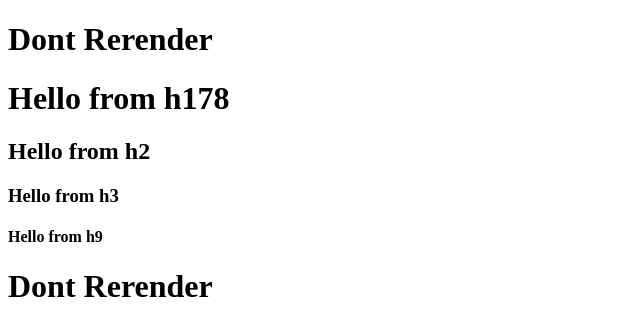
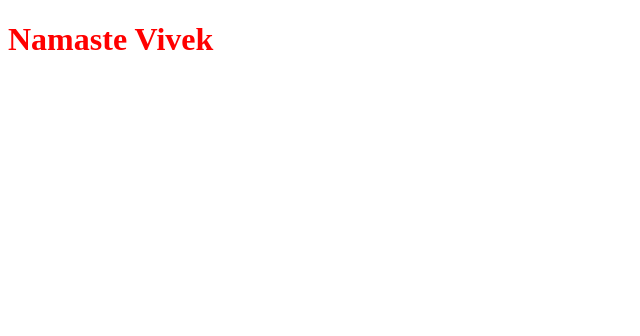
Before and after one commit to tvivek7/namaste-react, a React (Vite) app: page / in a window 1280 px wide. Shown: the top 336 px of the page, without its empty margins (0-640 px from the left). Built offline with nearby package versions, Linux system fonts and the light colour scheme.

Commit message:
EP3-half

```diff
--- a/App.js
+++ b/App.js
@@ -1,14 +1,10 @@
 import React from "react";
 import ReactDOM from "react-dom/client";
 
-const parent =
-    React.createElement("div", { id: "parent" }, [
-        React.createElement("div", { id: "child" },
-            [React.createElement("h1", { id: "h1" }, "Hello from h178"), React.createElement("h2", { id: "h2" }, "Hello from h2")]),
-        React.createElement("div", { id: "child2" },
-            [React.createElement("h3", { id: "h4" }, "Hello from h3"), React.createElement("h4", { id: "h4" }, "Hello from h9")])]);
 
-console.log(parent);
-const root = ReactDOM.createRoot(document.getElementById("root"));
+const heading  = React.createElement("h1",{id:"heading"},"Namaste React");
+const root  = ReactDOM.createRoot(document.getElementById("root"));
 
-root.render(parent);
+const jsxheading = (<h1 className="heading">Namaste Vivek</h1>);
+
+root.render(jsxheading);
--- a/index.css
+++ b/index.css
@@ -1,3 +1,3 @@
-#heading {
+.heading {
     color:red;
 }
--- a/index.html
+++ b/index.html
@@ -9,9 +9,7 @@
 </head>
 
 <body>
-    <h1>Dont Rerender</h1>
-    <div id="root"></div>
-    <h1>Dont Rerender</h1>
+    <div id="root">Not Rendered</div>
     <script type="module" src="./App.js"></script>
 </body>
 </html>
--- a/package.json
+++ b/package.json
@@ -3,6 +3,8 @@
   "version": "1.0.0",
   "description": "react practise app",
   "scripts": {
+    "start": "parcel index.html",
+    "build": "parcel build index.html",
     "test": "jest"
   },
   "author": "vivek-tiwari",
```
